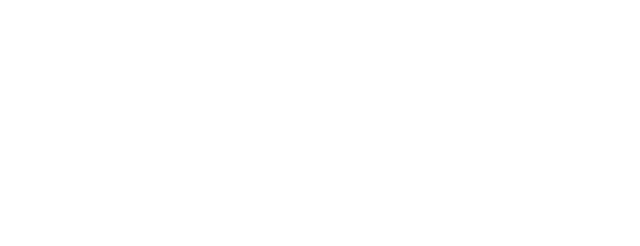
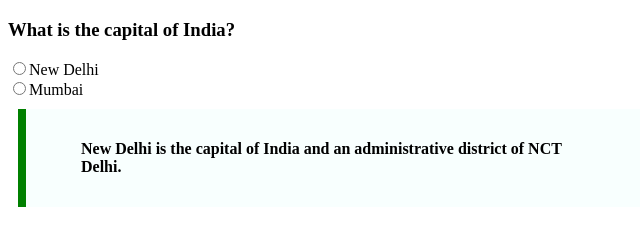
Before and after one commit to acciojob/trivia-sidhthecoder, a website: page main.html in a window 1280 px wide. Shown: the whole page, without its empty margins (0-640 px from the left). Drawn offline with Linux system fonts and the light colour scheme.

Commit message:
created a submission

```diff
--- a/main.html
+++ b/main.html
@@ -8,6 +8,12 @@
 
 <body>
 	<!-- the entire body must be written by student -->
+	<h3>What is the capital of India?</h3>
+    <input type="radio" name="city">New Delhi<br>
+    <input type="radio" name="city">Mumbai
+<div class="main">
+<blockquote cite="https://en.wikipedia.org/wiki/New_Delhi">New Delhi is the capital of India and an administrative district of NCT Delhi.
+</blockquote></div>
     <script type="text/javascript" src="./script.js">
 </script>
 
--- a/styles.css
+++ b/styles.css
@@ -1,2 +1,9 @@
-
+.main{
+max-width: 600px;
+margin: 10px;
+padding: 15px;
+border-left: 8px solid green;
+background-color: #f8fffe;
+font-weight: bold;
+}
 /* Your CSS Code here. */
```
